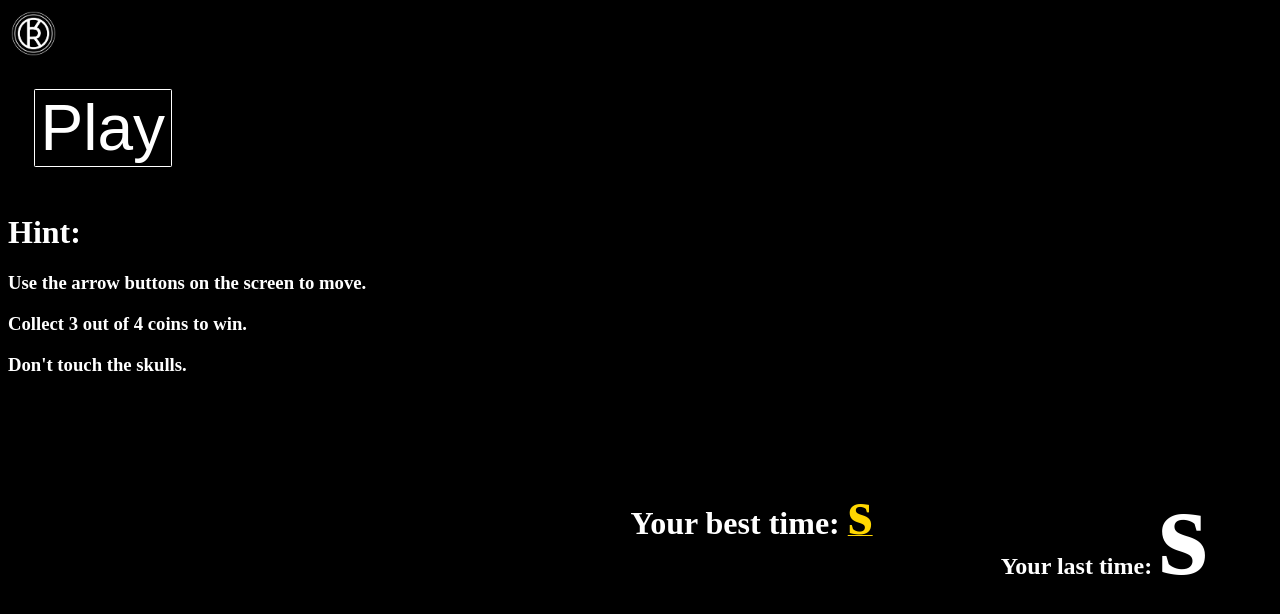
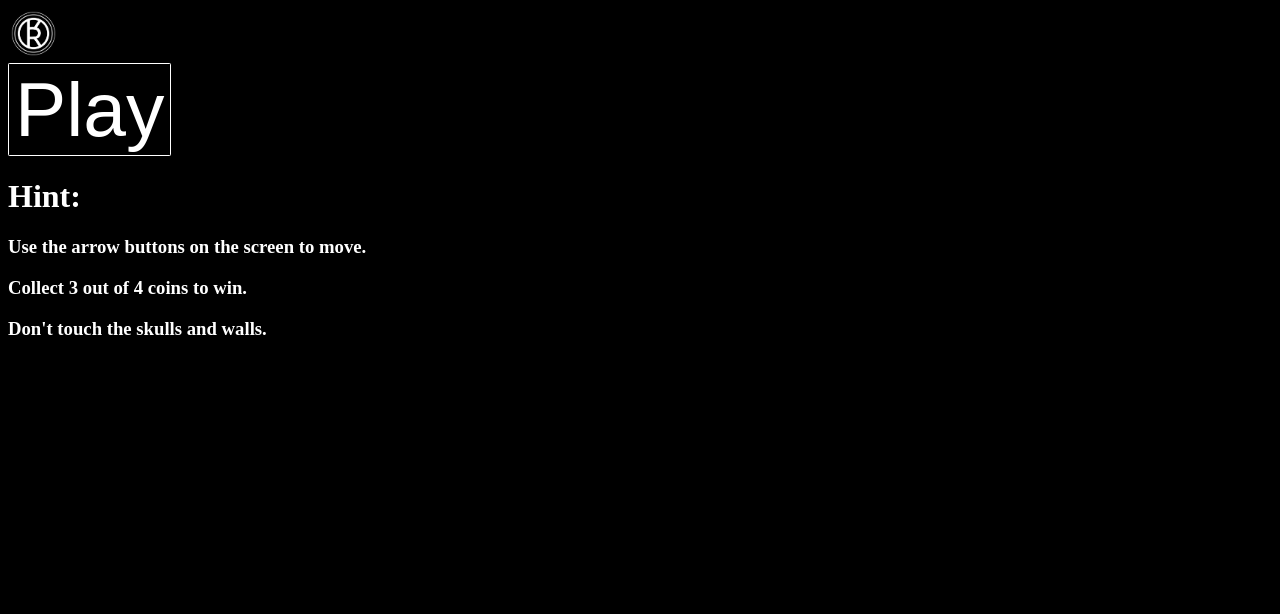
Before and after one commit to divear/Randprix, a React (Create React App) app: page / in a window 1280 px wide. Shown: the top 614 px of the page. Built offline with nearby package versions, Linux system fonts and the light colour scheme.

Commit message:
fixed text on home page

```diff
--- a/src/App.css
+++ b/src/App.css
@@ -11,6 +11,7 @@ button{
   border-radius: 0.1vw;
   border: 0.1vw white solid;
   color: white;
+  background-color: black;
 }
 button:hover{
   filter: brightness(85%);
@@ -26,11 +27,14 @@ button:hover{
 }
 .tryAgainButton{
   font-size: 10vw;
-  margin: 1vw;
+  margin: 1vw ;
 }
 .startB{
   margin: 2vw;
   background-color: black;
+}
+.startBig{
+  font-size: 6vw;
 }
 .phoneControls{
   display: none;
@@ -114,6 +118,7 @@ tbody{
 
 
 
+
 /* phone version */
 @media only screen and (max-width: 600px) {
   .phoneControls{
--- a/src/components/Game.jsx
+++ b/src/components/Game.jsx
@@ -76,7 +76,7 @@ function Game() {
   function move(e){
 
     //checks if player has hit the wall before moving
-    if(playerCords.x >= size - 300|| playerCords.y >= size || playerCords.x <= -50 || playerCords.y <=-50){
+    if(playerCords.x >= size|| playerCords.y >= size || playerCords.x <= -50 || playerCords.y <=-50){
 
       window.location = "fail"
       return;
@@ -147,7 +147,7 @@ function Game() {
 
   return (
     <div>
-      <title>Play Randprix </title>
+      <title>Play Randprix</title>
 
       <h1 className={localStorage.getItem("bestScore") ? "no" : "hint"}>Use WASD to move.</h1>
       <canvas
--- a/src/components/Home.jsx
+++ b/src/components/Home.jsx
@@ -18,16 +18,16 @@ function Home() {
     return (
         <div>
             <title>Randprix</title>
-            <button className="startB" onClick={(e)=>again(e)}>Play</button>
+            <button className={bestScore ? "startB" : "startBig"} onClick={(e)=>again(e)}>Play</button>
 
             <h1>Hint:</h1>
             <h3>Use {window.innerHeight > 820 ? "WASD" : "the arrow buttons on the screen"} to move.</h3>
             <h3>Collect 3 out of 4 coins to win.</h3>
-            <h3>Don't touch the skulls.</h3>
+            <h3>Don't touch the skulls and walls.</h3>
 
-            <h2 className="yourTime">Your last time: <span className="time">{localStorage.getItem("time")}s</span></h2>
+            <h2 className={bestScore ? "yourTime" : "no"}>Your last time: <span className="time">{localStorage.getItem("time")}s</span></h2>
             <br />
-            <h1 className="yourTime">Your best time: <span className="besttime">{bestScore}s</span></h1>
+            <h1 className={bestScore ? "yourTime" : "no"}>Your best time: <span className="besttime">{bestScore}s</span></h1>
 
         </div>
     )
```
